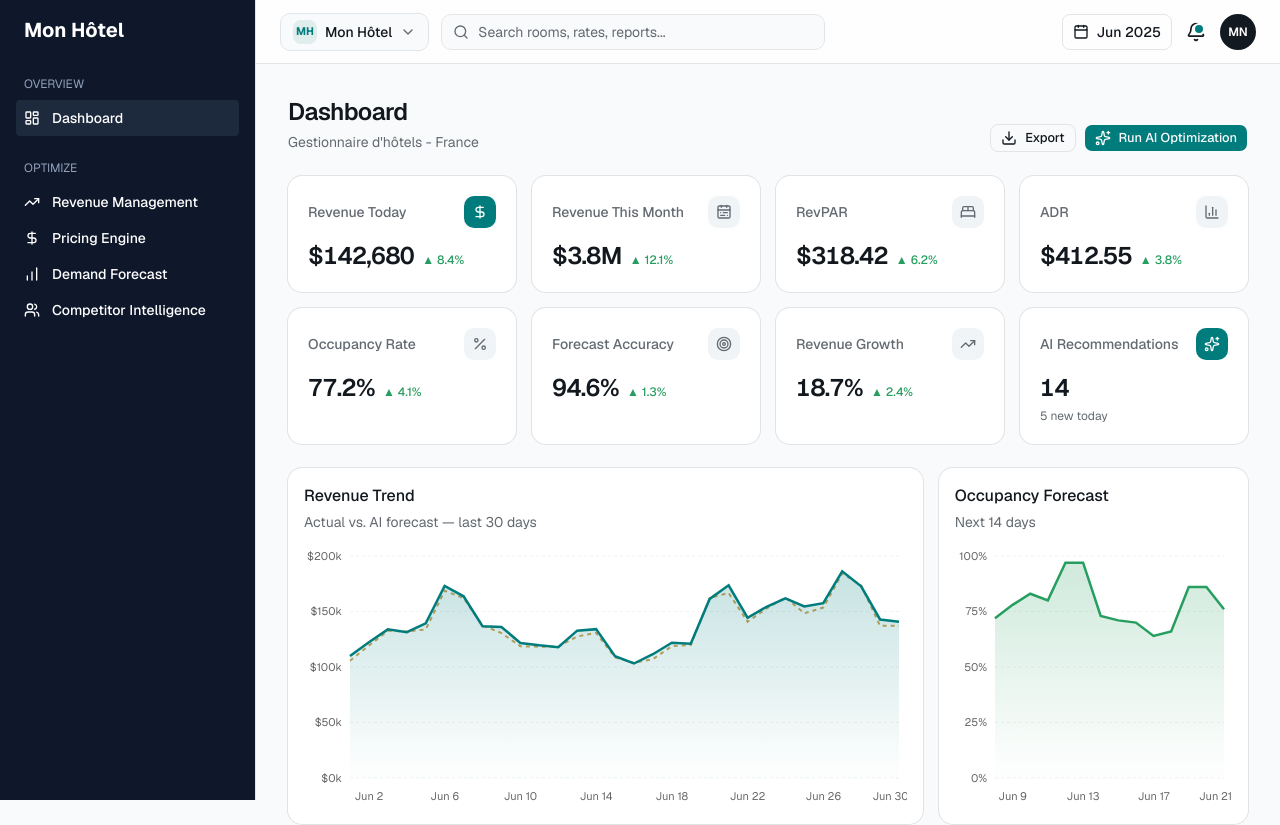
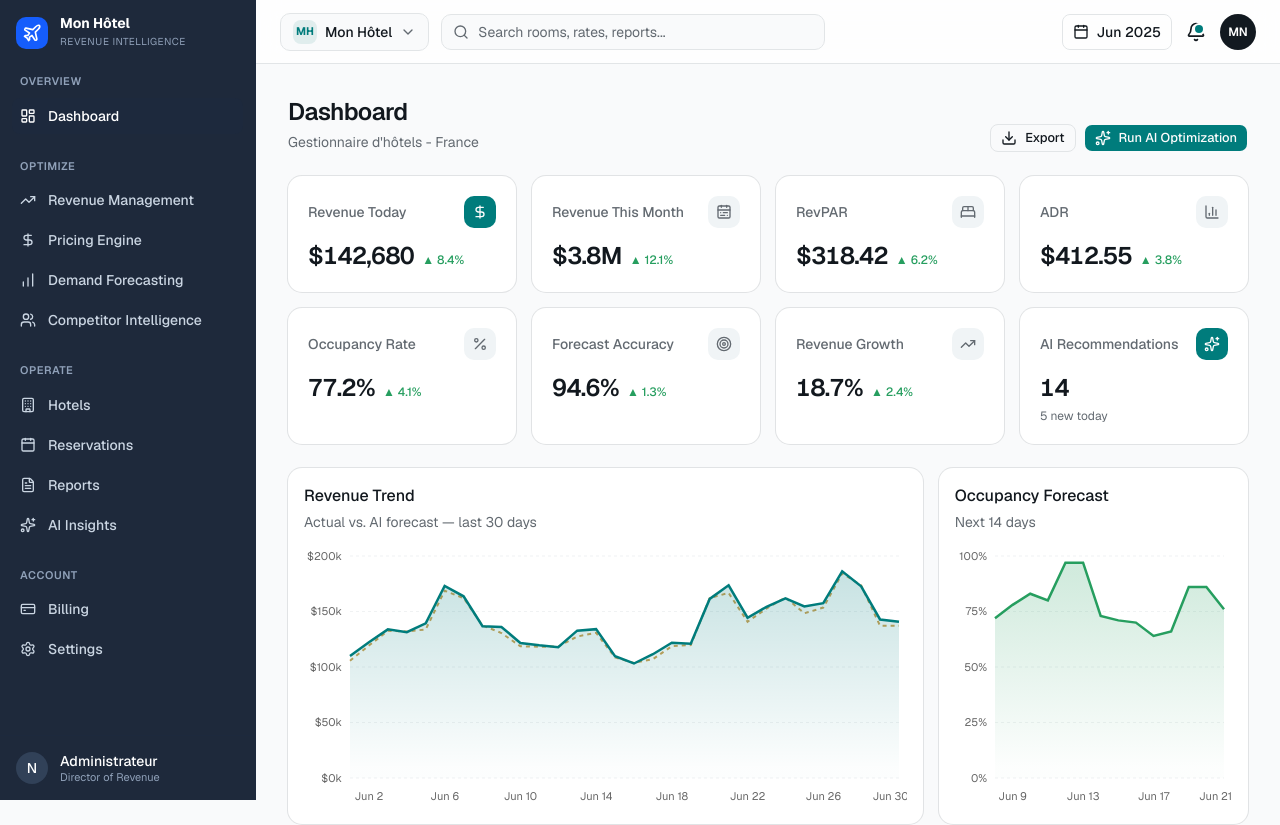
Before and after one commit to EDCstore/RevPilote, a Next.js app: page / in a window 1280 px wide. Shown: the top 825 px of the page. Built offline with nearby package versions, Linux system fonts and the light colour scheme.

Commit message:
Restauration du menu complet

```diff
--- a/components/sidebar.tsx
+++ b/components/sidebar.tsx
@@ -3,44 +3,109 @@
 import Link from 'next/link'
 import { usePathname } from 'next/navigation'
 import { cn } from '@/lib/utils'
-import { LayoutDashboard, TrendingUp, DollarSign, BarChart, Users } from 'lucide-react'
+import {
+  LayoutDashboard,
+  TrendingUp,
+  DollarSign,
+  BarChart,
+  Users,
+  Building,
+  Calendar,
+  FileText,
+  Sparkles,
+  CreditCard,
+  Settings,
+  Plane
+} from 'lucide-react'
 
 const Nav = [
-  { group: 'Overview', items: [{ name: 'Dashboard', href: '/', icon: LayoutDashboard }] },
+  {
+    group: 'Overview',
+    items: [
+      { name: 'Dashboard', href: '/', icon: LayoutDashboard }
+    ]
+  },
   {
     group: 'Optimize',
     items: [
       { name: 'Revenue Management', href: '/revenue', icon: TrendingUp },
       { name: 'Pricing Engine', href: '/pricing', icon: DollarSign },
-      { name: 'Demand Forecast', href: '/forecast', icon: BarChart },
+      { name: 'Demand Forecasting', href: '/forecast', icon: BarChart },
       { name: 'Competitor Intelligence', href: '/competitors', icon: Users },
+    ],
+  },
+  {
+    group: 'Operate',
+    items: [
+      { name: 'Hotels', href: '/hotels', icon: Building },
+      { name: 'Reservations', href: '/reservations', icon: Calendar },
+      { name: 'Reports', href: '/reports', icon: FileText },
+      { name: 'AI Insights', href: '/insights', icon: Sparkles },
+    ],
+  },
+  {
+    group: 'Account',
+    items: [
+      { name: 'Billing', href: '/billing', icon: CreditCard },
+      { name: 'Settings', href: '/settings', icon: Settings },
     ],
   },
 ]
 
 export function Sidebar() {
   const pathname = usePathname()
+
   return (
-    <div className="w-64 border-r bg-slate-900 text-white p-4 h-screen">
-      <div className="text-xl font-bold mb-8 px-2">Mon Hôtel</div>
+    <div className="w-64 border-r border-slate-800 bg-[#1e293b] text-white flex flex-col h-screen">
+      {/* En-tête du menu */}
+      <div className="p-4 flex items-center gap-3 mb-2">
+        <div className="bg-blue-600 p-1.5 rounded-lg flex-shrink-0">
+          <Plane className="w-5 h-5 text-white" />
+        </div>
+        <div>
+          <div className="text-sm font-bold leading-none">Mon Hôtel</div>
+          <div className="text-[10px] text-slate-400 mt-1 uppercase tracking-wider">Revenue Intelligence</div>
+        </div>
+      </div>
+
+      {/* Liens de navigation */}
+      <div className="flex-1 overflow-y-auto px-3 scrollbar-hide">
         {Nav.map((section) => (
           <div key={section.group} className="mb-6">
-          <div className="text-xs uppercase text-slate-400 mb-2 px-2">{section.group}</div>
+            <div className="text-[11px] font-semibold uppercase tracking-wider text-slate-400 mb-2 px-2">
+              {section.group}
+            </div>
+            <div className="space-y-1">
               {section.items.map((item) => (
                 <Link
                   key={item.name}
                   href={item.href}
                   className={cn(
-                "flex items-center gap-3 p-2 rounded hover:bg-slate-800 transition-colors",
+                    "flex items-center gap-3 px-2 py-2 rounded-md text-sm font-medium transition-colors text-slate-300 hover:text-white hover:bg-slate-800",
                     pathname === item.href && "bg-slate-800 text-white"
                   )}
                 >
                   <item.icon className="w-4 h-4" />
-              <span className="text-sm font-medium">{item.name}</span>
+                  {item.name}
                 </Link>
               ))}
             </div>
+          </div>
         ))}
+      </div>
+
+      {/* Profil en bas */}
+      <div className="p-4 border-t border-slate-800 mt-auto bg-[#1e293b]">
+        <div className="flex items-center gap-3">
+          <div className="w-8 h-8 rounded-full bg-slate-700 flex items-center justify-center text-sm font-medium flex-shrink-0">
+            N
+          </div>
+          <div className="flex flex-col overflow-hidden">
+            <span className="text-sm font-medium leading-none mb-1 truncate">Administrateur</span>
+            <span className="text-[11px] text-slate-400 leading-none truncate">Director of Revenue</span>
+          </div>
+        </div>
+      </div>
     </div>
   )
 }
```
Lines whose indentation alone changed are shown as unchanged.
